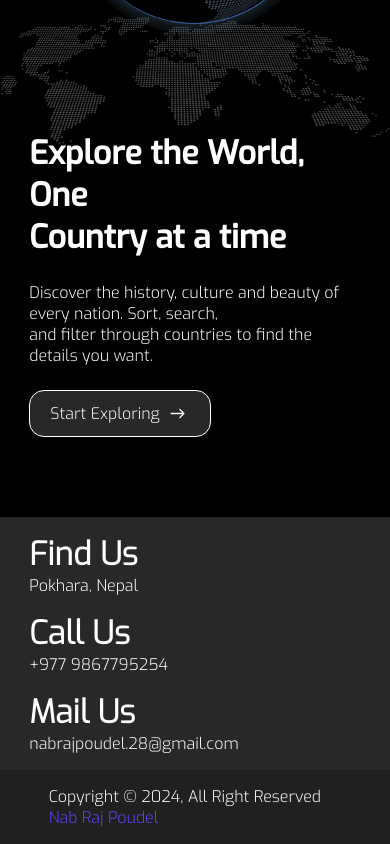
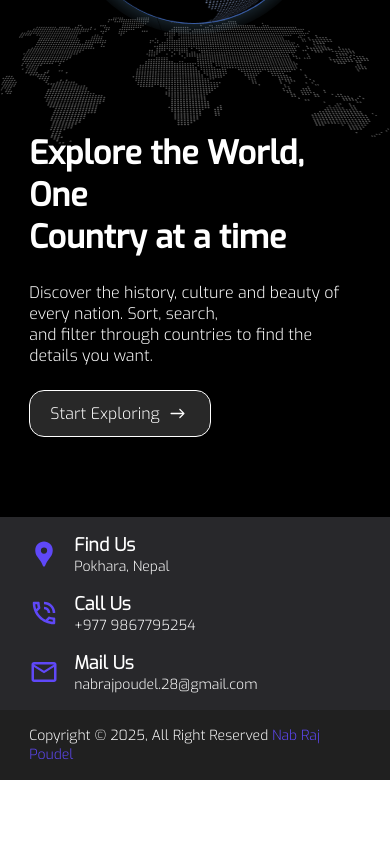
Before and after one commit to Nabraj28/World-Atlas, a React (Vite) app: page / in a window 390 px wide. Shown: the part 435-1279 px from the top of the page. After the commit the page ends 1215 px from the top, so only its background shows below. Built offline with nearby package versions, Linux system fonts and the light colour scheme.

Commit message:
UPDATE: Updated Footer

```diff
--- a/src/components/Footer/Footer.jsx
+++ b/src/components/Footer/Footer.jsx
@@ -1,38 +1,32 @@
-import styles from './footer.module.css'
+import styles from './footer.module.css';
+import { MdOutlinePhoneInTalk, MdLocationPin, MdOutlineMail } from "react-icons/md";
 
 const Footer = () => {
+
+    const contactDetails = [
+        { Icon: MdLocationPin, title: "Find Us", content: "Pokhara, Nepal" },
+        { Icon: MdOutlinePhoneInTalk, title: "Call Us", content: "+977 9867795254" },
+        { Icon: MdOutlineMail, title: "Mail Us", content: "nabrajpoudel.28@gmail.com" }
+    ];
+
     return (
         <footer>
             <div className={styles.contactContainer}>
                 <div className={styles.contactContent}>
-                    <div>
-
-                        <div>
-                            <h1>Find Us</h1>
-                            <p>Pokhara, Nepal</p>
+                    {contactDetails.map((detail, index) => (
+                        <div key={index} className={styles.contentBox}>
+                            <detail.Icon className={styles.icon} />
+                            <div>
+                                <h1>{detail.title}</h1>
+                                <p>{detail.content}</p>
+                            </div>
                         </div>
-                    </div>
-
-                    <div>
-
-                        <div>
-                            <h1>Call Us</h1>
-                            <p>+977 9867795254</p>
-                        </div>
-                    </div>
-
-                    <div>
-
-                        <div>
-                            <h1>Mail Us</h1>
-                            <p>nabrajpoudel.28@gmail.com</p>
-                        </div>
-                    </div>
+                    ))}
                 </div>
             </div>
             <div className={styles.copyRightContainer}>
                 <p className={styles.copyRightContent}>
-                    Copyright © 2024, All Right Reserved <span>Nab Raj Poudel</span>
+                    Copyright © {new Date().getFullYear()}, All Right Reserved <span>Nab Raj Poudel</span>
                 </p>
             </div>
         </footer>
--- a/src/components/Footer/footer.module.css
+++ b/src/components/Footer/footer.module.css
@@ -1,14 +1,10 @@
-footer{
-    width: 100%;
-}
 .contactContainer{
-    width: 100%;
     display: grid;
     place-items: center;
     background-color: #28282B;
-    color: white;
+    color: #ffffff;
     font-family: var(--secondary-font);
-    padding: 1rem 0 1rem 0
+    padding: 1rem 0 1rem 0;
 }
 
 .contactContent{
@@ -17,9 +13,7 @@ footer{
     justify-content: space-between;
 }
 
-
 .copyRightContainer{
-    width: 100%;
     display: grid;
     place-items: center;
     background-color: #202020;
@@ -30,10 +24,32 @@ footer{
     padding: 1rem 0 1rem 0;
     font-family: var(--secondary-font);
     color: white;
+    font-size: var(--fs-small);
 }
 
-span{
+.copyRightContent span{
     color: rgb(95, 72, 248);
+}
+
+.icon{
+    width: 40px;
+    height: 40px;
+    color: rgb(95, 72, 248);
+
+}
+
+.contentBox{
+    display: flex;
+    align-items: center;
+    gap: 15px;
+}
+
+.contentBox h1{
+    font-size: var(--fs-normal);
+}
+
+.contentBox p{
+    font-size: var(--fs-small);
 }
 
 @media (max-width: 768px){
@@ -42,4 +58,22 @@ span{
         width: 85%;
         gap: 1rem;
     }
+
+    .copyRightContent{
+        width: 85%;
+    }
+
+    .icon{
+        width: 30px;
+        height: 30px;
+    }
+
+    .contentBox p, .copyRightContent{
+        font-size: 14px;
+    }
+
+    .contentBox h1{
+        font-size: 18px;
+    }
+
 }
```
